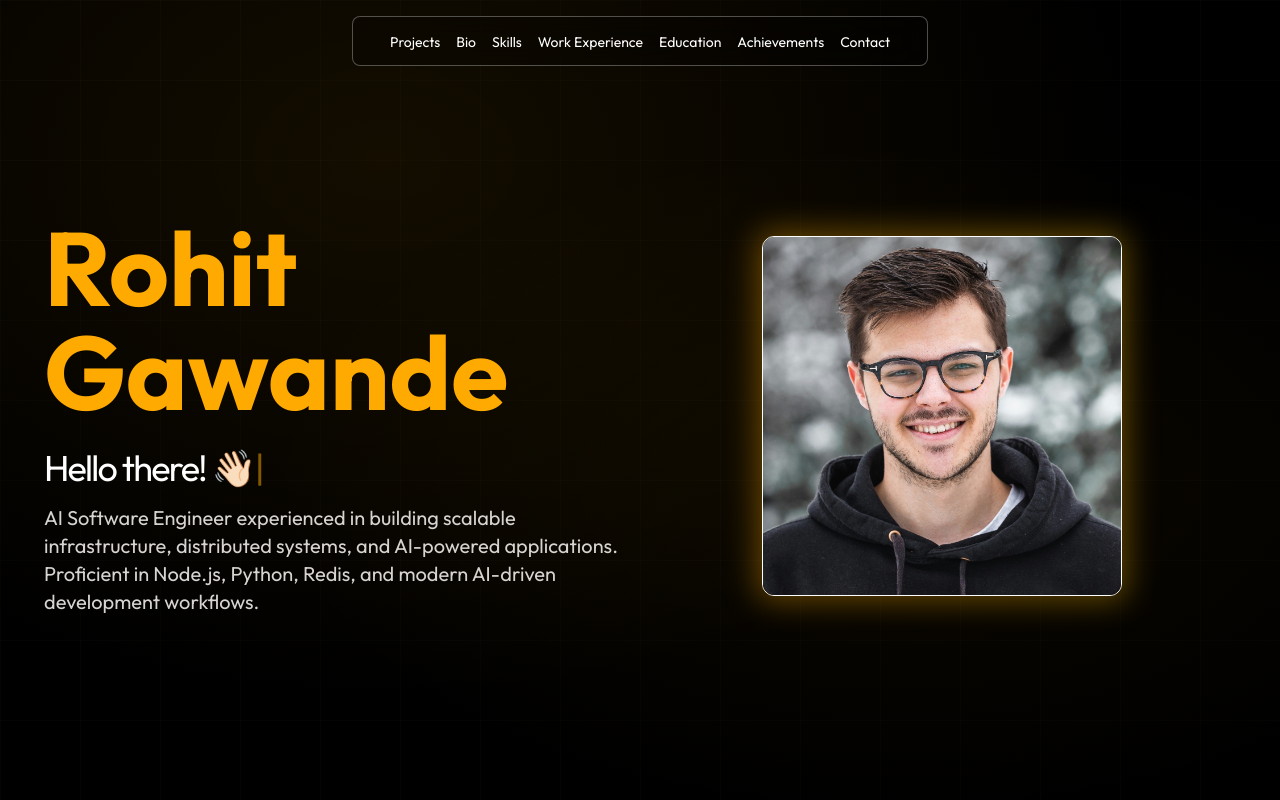
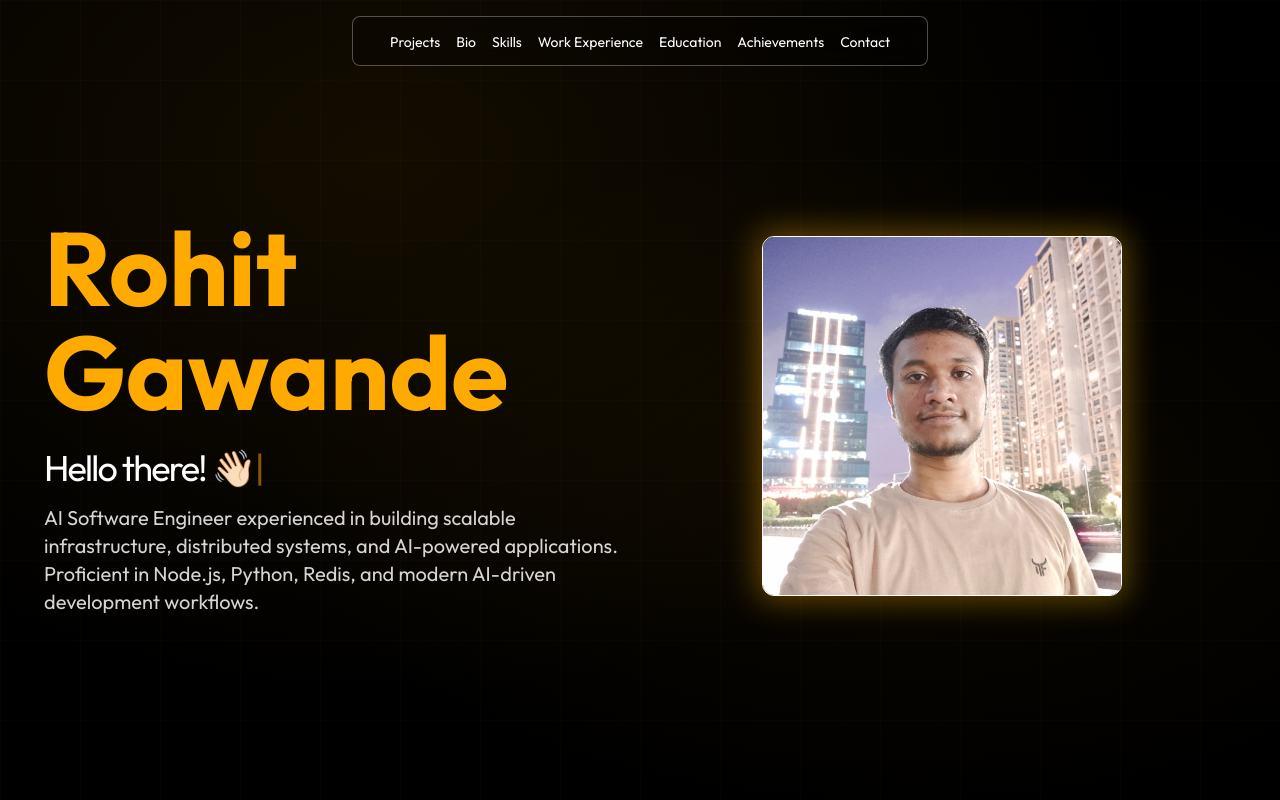
Before and after one commit to rohit-cpp/Personal-Portfolio, a React (Vite) app in the folder portfolio/: page / in a window 1280 px wide. Shown: the top 800 px of the page. Built offline with nearby package versions, Linux system fonts and the light colour scheme.

Commit message:
added photo

```diff
--- a/portfolio/src/components/Hero.jsx
+++ b/portfolio/src/components/Hero.jsx
@@ -1,5 +1,5 @@
 import { useState, useEffect } from "react";
-import carlImg from "../assets/carl.jpeg";
+import rohitImg from "../assets/rohit.jpg";
 import { HERO } from "../constants";
 import { motion } from "framer-motion";
 import { SOCIAL_MEDIA_LINKS } from "../constants";
@@ -76,7 +76,7 @@ const Hero = () => {
             <div className="relative">
               <div className="absolute -inset-1 rounded-xl bg-gradient-to-r from-primary/40 to-yellow-500/40 blur-lg" />
               <img
-                src={carlImg}
+                src={rohitImg}
                 className="relative border rounded-xl w-90 h-90 object-cover"
                 alt="Rohit Gawande"
               />
```
Also changed, not shown: portfolio/src/assets/rohit.jpg (added).
